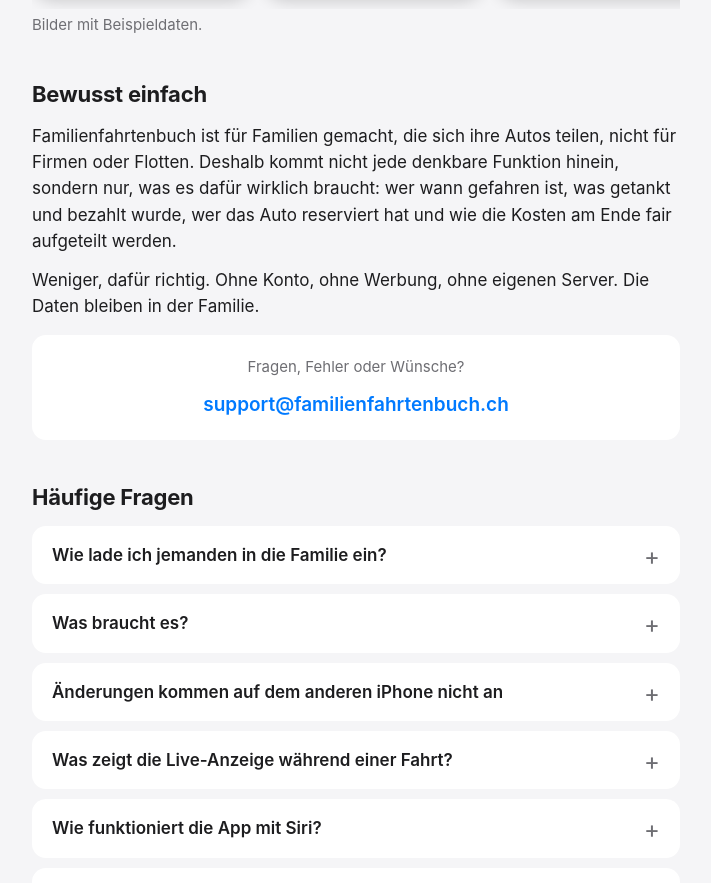
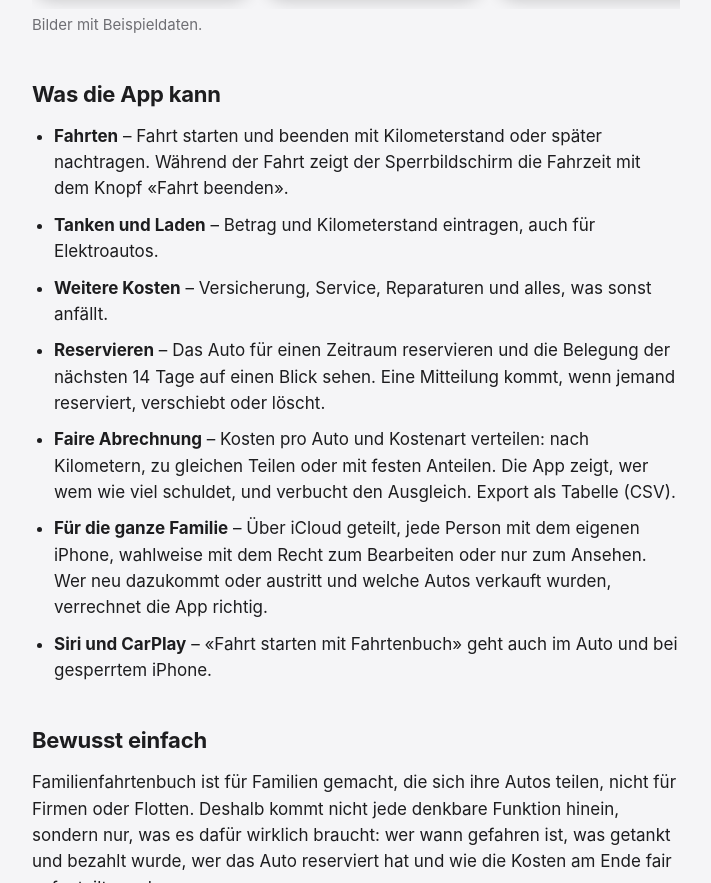
Before and after one commit to Familienfahrtenbuch/familienfahrtenbuch.github.io, a plain HTML site: page index.html in a window 1280 px wide. Shown: the part 1006-1889 px from the top of the page, without its empty margins (284-995 px from the left). Drawn offline with Linux system fonts and the light colour scheme.

Commit message:
Abschnitt «Was die App kann»
Co-Authored-By: Claude Opus 5.5 <noreply@anthropic.com>

```diff
--- a/index.html
+++ b/index.html
@@ -31,6 +31,17 @@
     <img src="bilder/7-tanken.jpg" alt="Formular zum Eintragen einer Tankfüllung" loading="lazy">
   </div>
   <p class="muted">Bilder mit Beispieldaten.</p>
+
+  <h2>Was die App kann</h2>
+  <ul class="features">
+    <li><strong>Fahrten</strong> – Fahrt starten und beenden mit Kilometerstand oder später nachtragen. Während der Fahrt zeigt der Sperrbildschirm die Fahrzeit mit dem Knopf «Fahrt beenden».</li>
+    <li><strong>Tanken und Laden</strong> – Betrag und Kilometerstand eintragen, auch für Elektroautos.</li>
+    <li><strong>Weitere Kosten</strong> – Versicherung, Service, Reparaturen und alles, was sonst anfällt.</li>
+    <li><strong>Reservieren</strong> – Das Auto für einen Zeitraum reservieren und die Belegung der nächsten 14 Tage auf einen Blick sehen. Eine Mitteilung kommt, wenn jemand reserviert, verschiebt oder löscht.</li>
+    <li><strong>Faire Abrechnung</strong> – Kosten pro Auto und Kostenart verteilen: nach Kilometern, zu gleichen Teilen oder mit festen Anteilen. Die App zeigt, wer wem wie viel schuldet, und verbucht den Ausgleich. Export als Tabelle (CSV).</li>
+    <li><strong>Für die ganze Familie</strong> – Über iCloud geteilt, jede Person mit dem eigenen iPhone, wahlweise mit dem Recht zum Bearbeiten oder nur zum Ansehen. Wer neu dazukommt oder austritt und welche Autos verkauft wurden, verrechnet die App richtig.</li>
+    <li><strong>Siri und CarPlay</strong> – «Fahrt starten mit Fahrtenbuch» geht auch im Auto und bei gesperrtem iPhone.</li>
+  </ul>
 
   <h2>Bewusst einfach</h2>
   <p>Familienfahrtenbuch ist für Familien gemacht, die sich ihre Autos teilen, nicht für Firmen oder Flotten. Deshalb kommt nicht jede denkbare Funktion hinein, sondern nur, was es dafür wirklich braucht: wer wann gefahren ist, was getankt und bezahlt wurde, wer das Auto reserviert hat und wie die Kosten am Ende fair aufgeteilt werden.</p>
--- a/style.css
+++ b/style.css
@@ -43,6 +43,7 @@ h3 { font-size: 17px; margin: 24px 0 4px; }
 p, ul { margin: 0 0 12px; }
 ul { padding-left: 22px; }
 li { margin-bottom: 4px; }
+.features li { margin-bottom: 10px; }
 a { color: var(--accent); text-decoration: none; }
 a:hover { text-decoration: underline; }
 .lead { color: var(--muted); font-size: 19px; }
```
